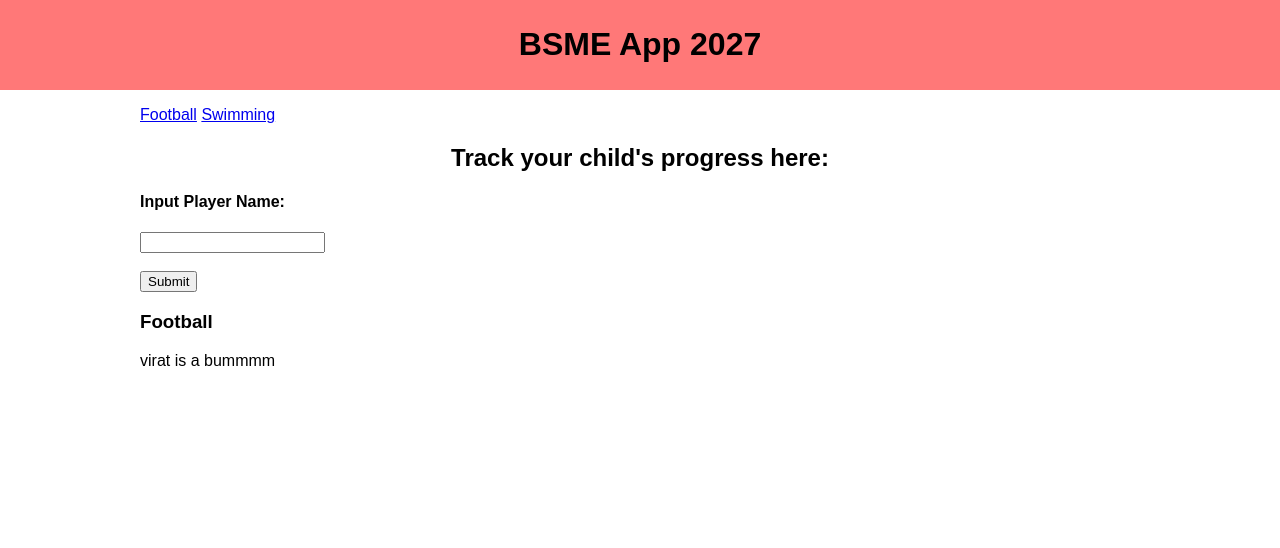
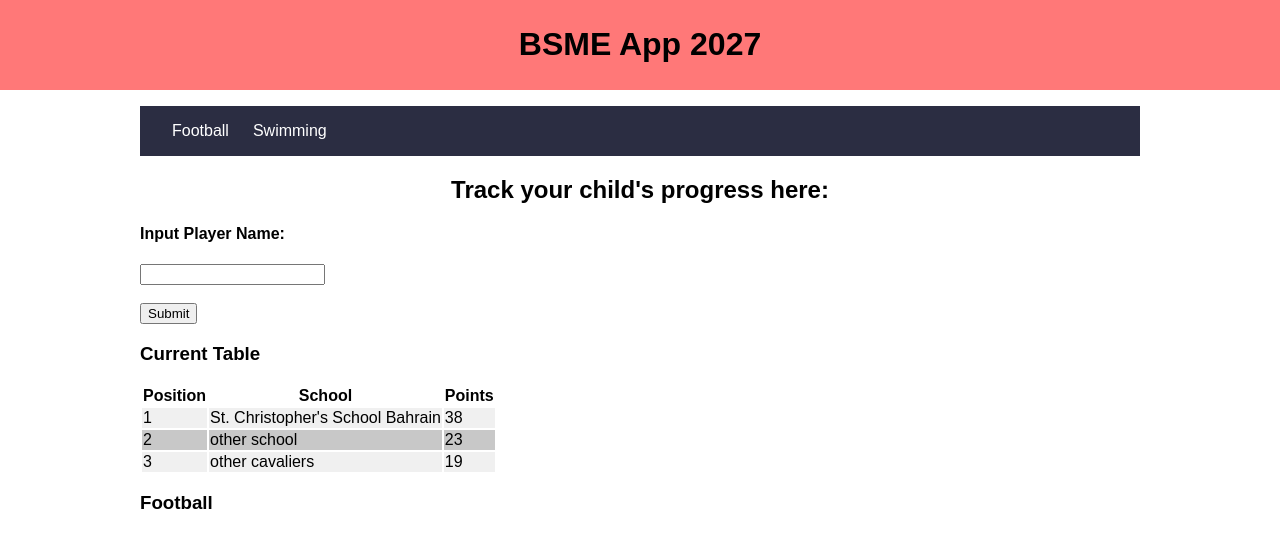
Before and after one commit to duckquypuf/bsmeapp, a Flask app: page / in a window 1280 px wide. Shown: the top 548 px of the page. Run offline with Flask 3, Linux system fonts and the light colour scheme.

Commit message:
Made navbar and table look better

```diff
--- a/static/style.css
+++ b/static/style.css
@@ -19,3 +19,30 @@ main {
 h1, h2 {
     text-align: center;
 }
+
+.navbar {
+    display: flex;
+    justify-content: space-between;
+    align-items: center;
+    padding: 1rem 2rem;
+    background: #2b2d42;
+    color: white;
+}
+
+.nav-links {
+    display: flex;
+    gap: 1.5rem;
+}
+
+.nav-links a {
+    color: white;
+    text-decoration: none;
+}
+
+tbody tr {
+    background-color: rgb(240, 240, 240);
+}
+
+tbody tr:nth-child(even) {
+    background-color: rgb(200, 200, 200);
+}
--- a/templates/index.html
+++ b/templates/index.html
@@ -10,8 +10,8 @@
   </header>
 
   <main>
-    <div>
-      <nav>
+    <div class="navbar">
+      <nav class="nav-links">
         <a href="#football-section">Football</a>
         <a href="#swimming-section">Swimming</a>
       </nav>
@@ -24,9 +24,38 @@
       <button type="submit">Submit</button>
     </form>
 
+    <div id="overall-section">
+      <h3>Current Table</h3>
+      <table>
+        <thead>
+          <tr>
+            <th>Position</th>
+            <th>School</th>
+            <th>Points</th>
+          </tr>
+        </thead>
+        <tbody>
+          <tr>
+            <td>1</td>
+            <td>St. Christopher's School Bahrain</td>
+            <td>38</td>
+          </tr>
+          <tr>
+            <td>2</td>
+            <td>other school</td>
+            <td>23</td>
+          </tr>
+          <tr>
+            <td>3</td>
+            <td>other cavaliers</td>
+            <td>19</td>
+          </tr>
+        </tbody>
+      </table>
+    </div>
+
     <div id="football-section">
       <h3>Football</h3>
-      <p>virat is a bummmm</p>
     </div>
   </main>
 </body>
```
